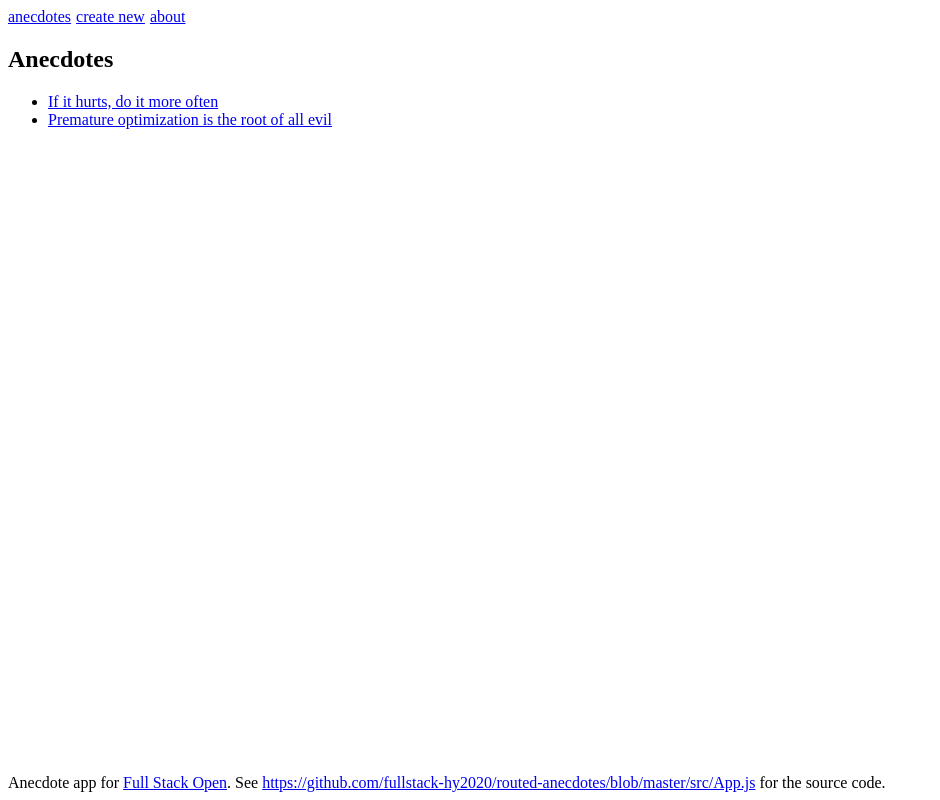
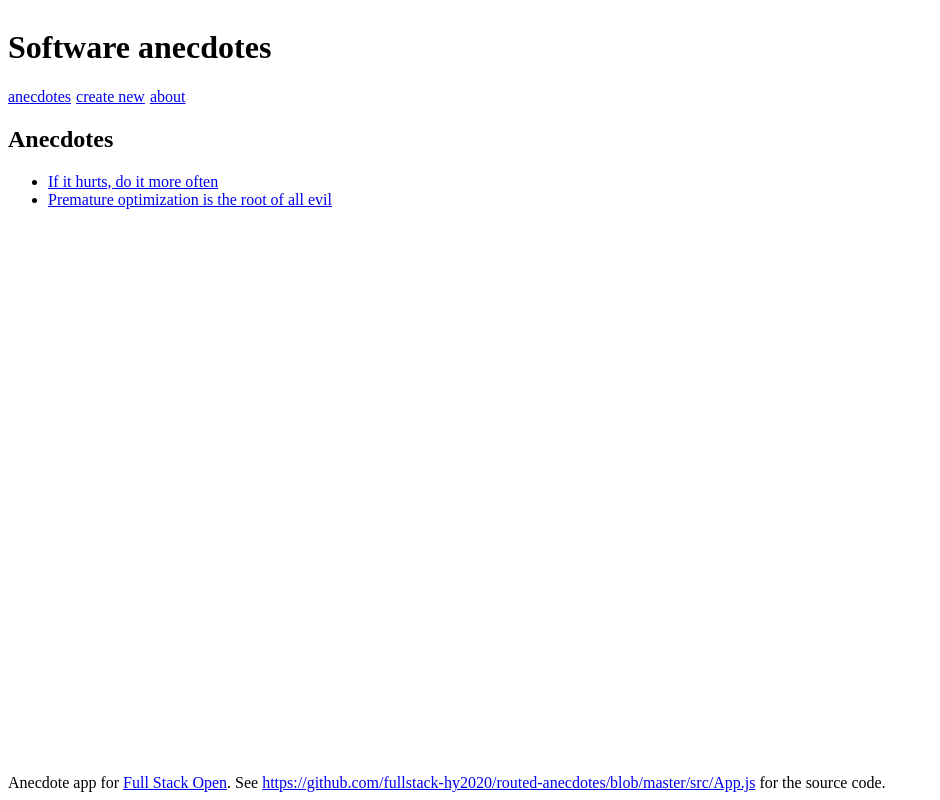
Before and after one commit to RicLobo626/fso-part7, a React (Vite) app in the folder routed-anecdotes/: page / in a window 1280 px wide. Shown: the whole page, without its empty margins (0-940 px from the left). Built offline with nearby package versions, Linux system fonts and the light colour scheme.

Commit message:
Add heading to header

```diff
--- a/routed-anecdotes/src/components/Menu.jsx
+++ b/routed-anecdotes/src/components/Menu.jsx
@@ -7,6 +7,8 @@ const Menu = () => {
 
   return (
     <header>
+      <h1>Software anecdotes</h1>
+
       <nav>
         <Link to="/" style={padding}>
           anecdotes
```
